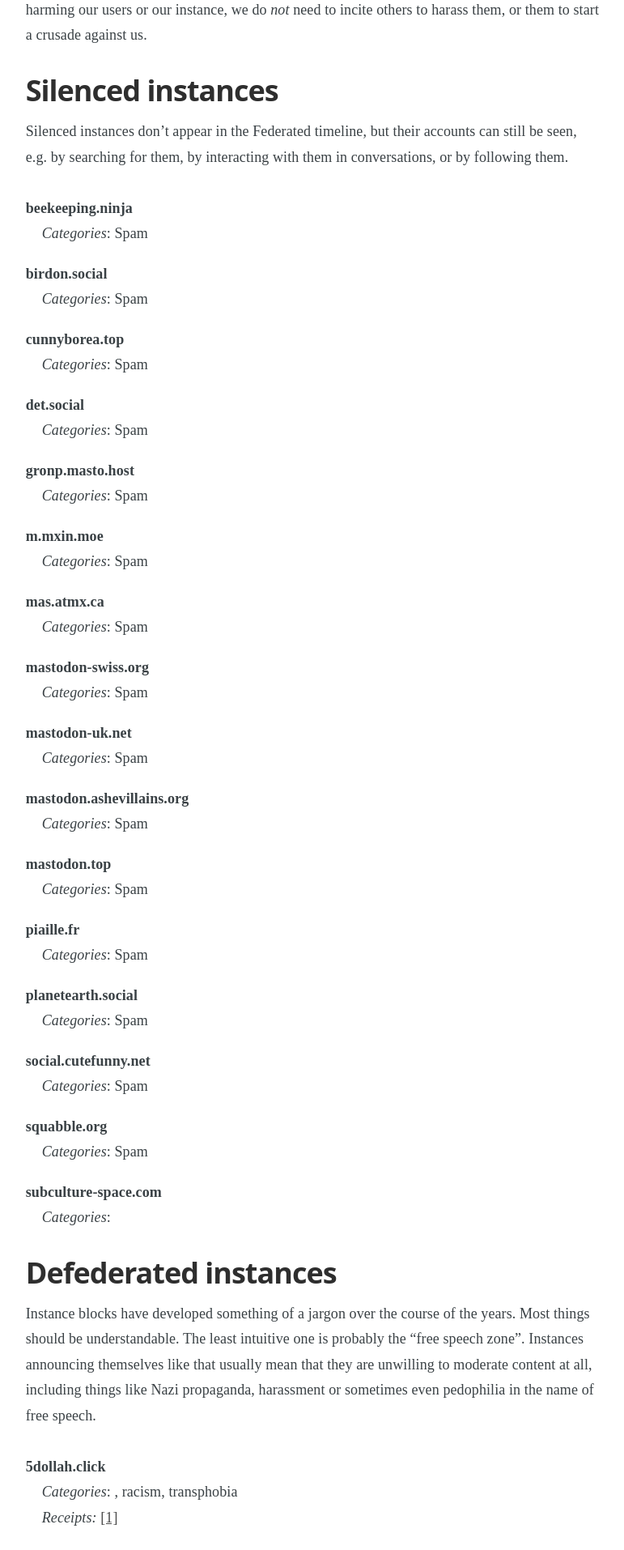
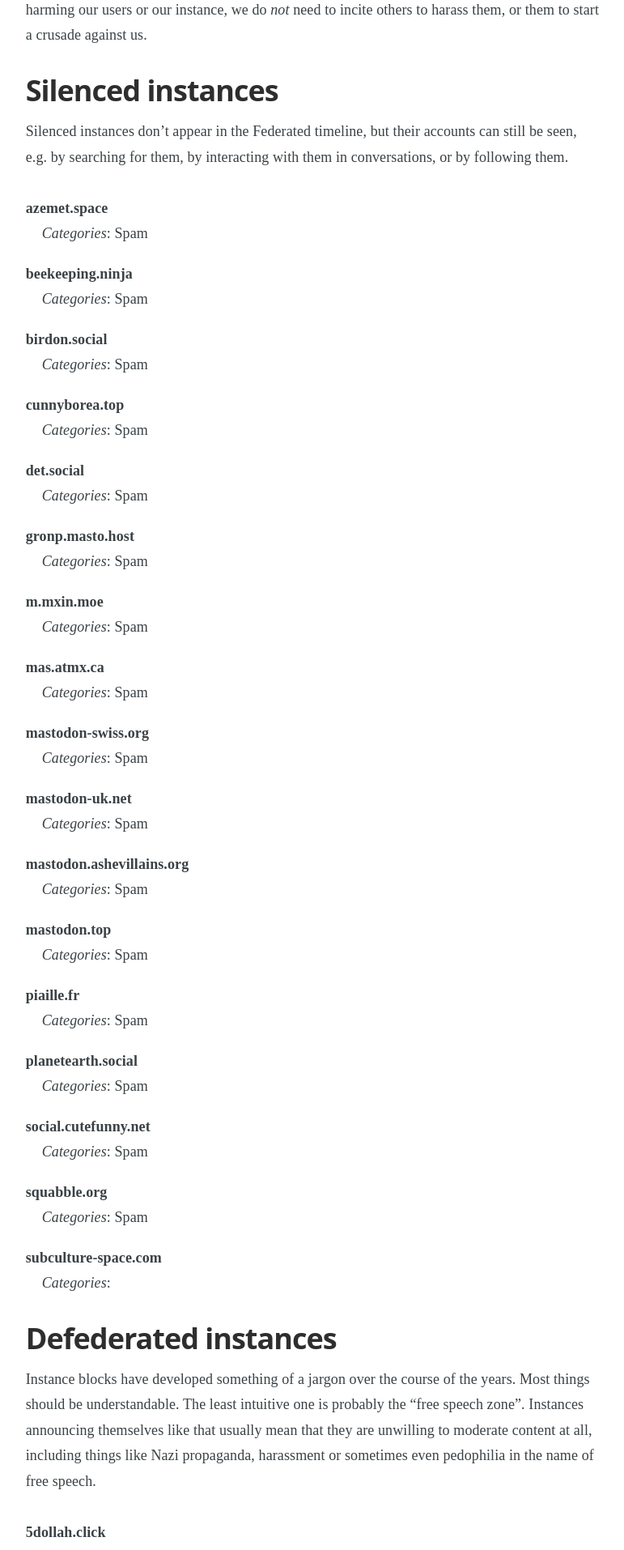
Before and after one commit to chaossocial/meta, a Jekyll site: the page built from federation.md, in a window 1280 px wide. Shown: the part 749-2663 px from the top of the page at 81% size, without its empty margins (398-1169 px from the left). Built offline with Jekyll 4.4.1, drawn with Linux system fonts in a browser that asks for light colours; some of the changed text lies outside the part shown.

Commit message:
Limit azemet.space

```diff
--- a/_data/limited_instances.json
+++ b/_data/limited_instances.json
@@ -1,4 +1,13 @@
 [
+  {
+    "instance": "azemet.space",
+    "tags": [
+      "SPAM"
+    ],
+    "receipts": [],
+    "comment_en": "",
+    "comment_de": ""
+  },
   {
     "instance": "beekeeping.ninja",
     "tags": [
```
